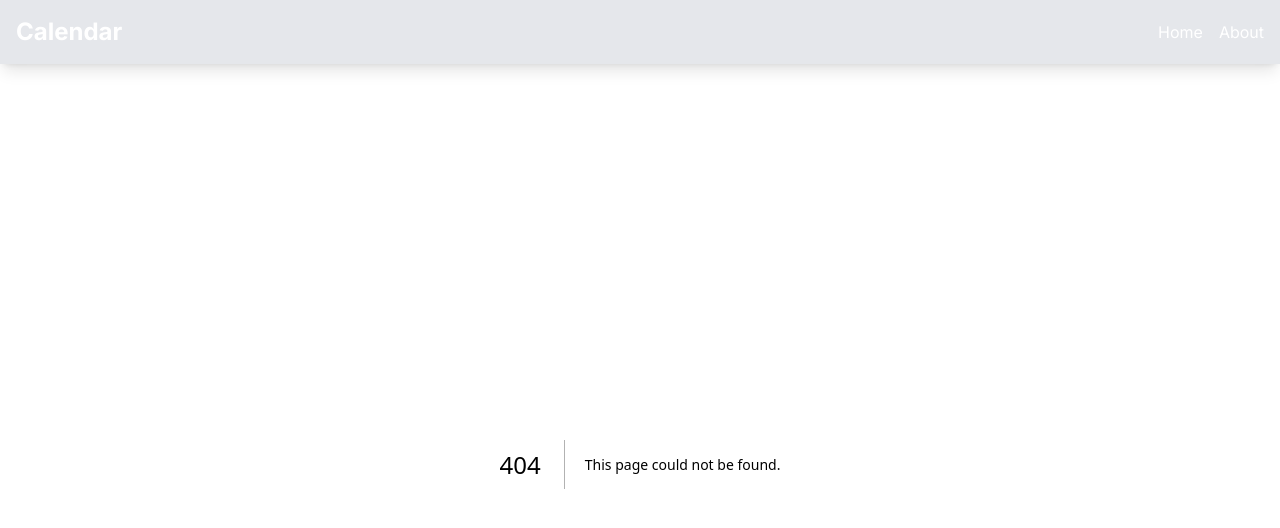
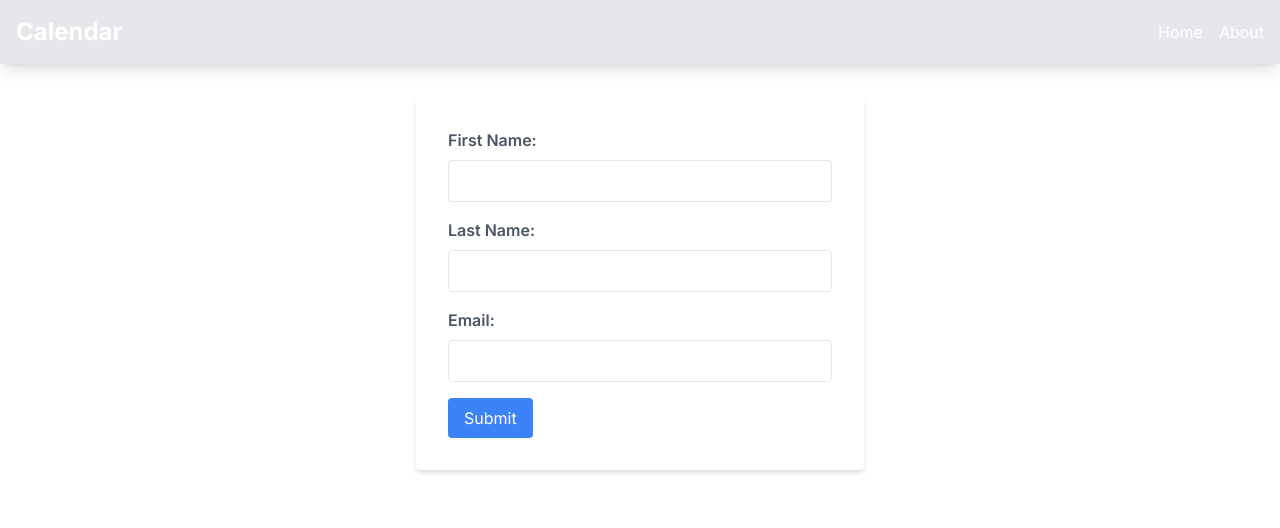
Before and after one commit to lidor12456/Cohen_calendar, a Next.js app: page /addnew in a window 1280 px wide. Before the commit this address had no page. Shown: the top 528 px of the page. Built offline with nearby package versions, Linux system fonts and the light colour scheme.

Commit message:
add new user form with validation and refactor POST route

```diff
--- a/package.json
+++ b/package.json
@@ -12,15 +12,16 @@
     "autoprefixer": "10.4.15",
     "axios": "^1.4.0",
     "express": "^4.18.2",
+    "formik": "^2.4.5",
     "mongodb": "4.1",
     "mongoose": "^8.0.3",
     "mssql": "^10.0.1",
     "next": "^14.0.4",
-    "next-auth": "^4.23.1",
     "postcss": "8.4.28",
     "react": "18.2.0",
     "react-big-calendar": "^1.8.2",
     "react-dom": "18.2.0",
-    "tailwindcss": "3.3.3"
+    "tailwindcss": "3.3.3",
+    "yup": "^1.3.3"
   }
 }
--- /dev/null
+++ b/src/app/addnew/page.js
@@ -0,0 +1,103 @@
+"use client";
+import { Formik, Form, Field, ErrorMessage } from "formik";
+import * as Yup from "yup";
+import { postData } from "../utils";
+
+const validationSchema = Yup.object({
+  firstName: Yup.string().required("First Name is required"),
+  lastName: Yup.string().required("Last Name is required"),
+  email: Yup.string()
+    .email("Invalid email address")
+    .required("Email is required"),
+});
+
+export default function AddNewPersonForm() {
+  const initialValues = {
+    firstName: "",
+    lastName: "",
+    email: "",
+  };
+
+  const onSubmitt = (values) => {
+    // Handle form submission logic here
+    console.log("Form submitted:", values);
+    postData("http://localhost:3000/api/persons", values);
+  };
+  async function onSubmit(values) {
+    console.log("Form submitted:", values);
+    await postData("http://localhost:3000/api/persons", values);
+  }
+
+  return (
+    <Formik
+      initialValues={initialValues}
+      validationSchema={validationSchema}
+      onSubmit={onSubmit}
+    >
+      <Form className="max-w-md mx-auto mt-8 bg-white p-8 rounded shadow-md">
+        <div className="mb-4">
+          <label
+            htmlFor="firstName"
+            className="block text-gray-600 font-semibold mb-2"
+          >
+            First Name:
+          </label>
+          <Field
+            type="text"
+            id="firstName"
+            name="firstName"
+            className="w-full px-3 py-2 border rounded focus:outline-none focus:border-blue-500"
+          />
+          <ErrorMessage
+            name="firstName"
+            component="div"
+            className="text-red-500"
+          />
+        </div>
+
+        <div className="mb-4">
+          <label
+            htmlFor="lastName"
+            className="block text-gray-600 font-semibold mb-2"
+          >
+            Last Name:
+          </label>
+          <Field
+            type="text"
+            id="lastName"
+            name="lastName"
+            className="w-full px-3 py-2 border rounded focus:outline-none focus:border-blue-500"
+          />
+          <ErrorMessage
+            name="lastName"
+            component="div"
+            className="text-red-500"
+          />
+        </div>
+
+        <div className="mb-4">
+          <label
+            htmlFor="email"
+            className="block text-gray-600 font-semibold mb-2"
+          >
+            Email:
+          </label>
+          <Field
+            type="text"
+            id="email"
+            name="email"
+            className="w-full px-3 py-2 border rounded focus:outline-none focus:border-blue-500"
+          />
+          <ErrorMessage name="email" component="div" className="text-red-500" />
+        </div>
+
+        <button
+          type="submit"
+          className="bg-blue-500 text-white py-2 px-4 rounded hover:bg-blue-700 focus:outline-none focus:shadow-outline-blue active:bg-blue-800"
+        >
+          Submit
+        </button>
+      </Form>
+    </Formik>
+  );
+}
--- a/src/app/api/persons/route.js
+++ b/src/app/api/persons/route.js
@@ -22,9 +22,15 @@ export async function POST(req, res) {
     await client.connect();
     const db = client.db("cohen_calendar");
     const newPerson = await req.json();
-    const result = await db.collection("persons").insertMany(newPerson);
+    let result = null;
+    if (Array.isArray(newPerson)) {
+      result = await db.collection("persons").insertMany(newPerson);
+    } else {
+      result = await db.collection("persons").insertOne(newPerson);
+    }
     return NextResponse.json(result);
   } catch (error) {
+    console.log(error);
     return NextResponse.json({ error: error });
   } finally {
     await client.close();
--- a/src/app/layout.js
+++ b/src/app/layout.js
@@ -5,7 +5,7 @@ import Navbar from "@/components/Navbar";
 const inter = Inter({ subsets: ["latin"] });
 
 export const metadata = {
-  title: "Create Next App",
+  title: "Cohen Calendar",
   description: "Generated by create next app",
 };
 
--- a/src/app/pages/homepage/page.js
+++ /dev/null
@@ -1,3 +0,0 @@
-export default function Home() {
-  return <></>;
-}
--- a/src/app/utils.js
+++ b/src/app/utils.js
@@ -10,4 +10,30 @@ async function fetchSixYearsOfPersonsDates(person) {
   }
 }
 
-module.exports = { fetchSixYearsOfPersonsDates };
+async function postData(url, data) {
+  try {
+    const response = await fetch(url, {
+      method: "POST",
+      headers: {
+        "Content-Type": "application/json",
+        // Add any additional headers if needed
+      },
+      body: JSON.stringify(data),
+    });
+
+    if (!response.ok) {
+      throw new Error(`HTTP error! Status: ${response.status}`);
+    }
+
+    const responseData = await response.json();
+    console.log("POST request successful:", responseData);
+
+    // return the response data if needed
+    return responseData;
+  } catch (error) {
+    console.error("Error during POST request:", error.message);
+    // Handle the error as needed
+  }
+}
+
+module.exports = { fetchSixYearsOfPersonsDates, postData };
```
Also changed, not shown: src/app/page.js (+0 -23 lines), src/constants/PERSONS.js (deleted, +0 -23 lines), 1 other file (tests, documents, lock files or other folders).
